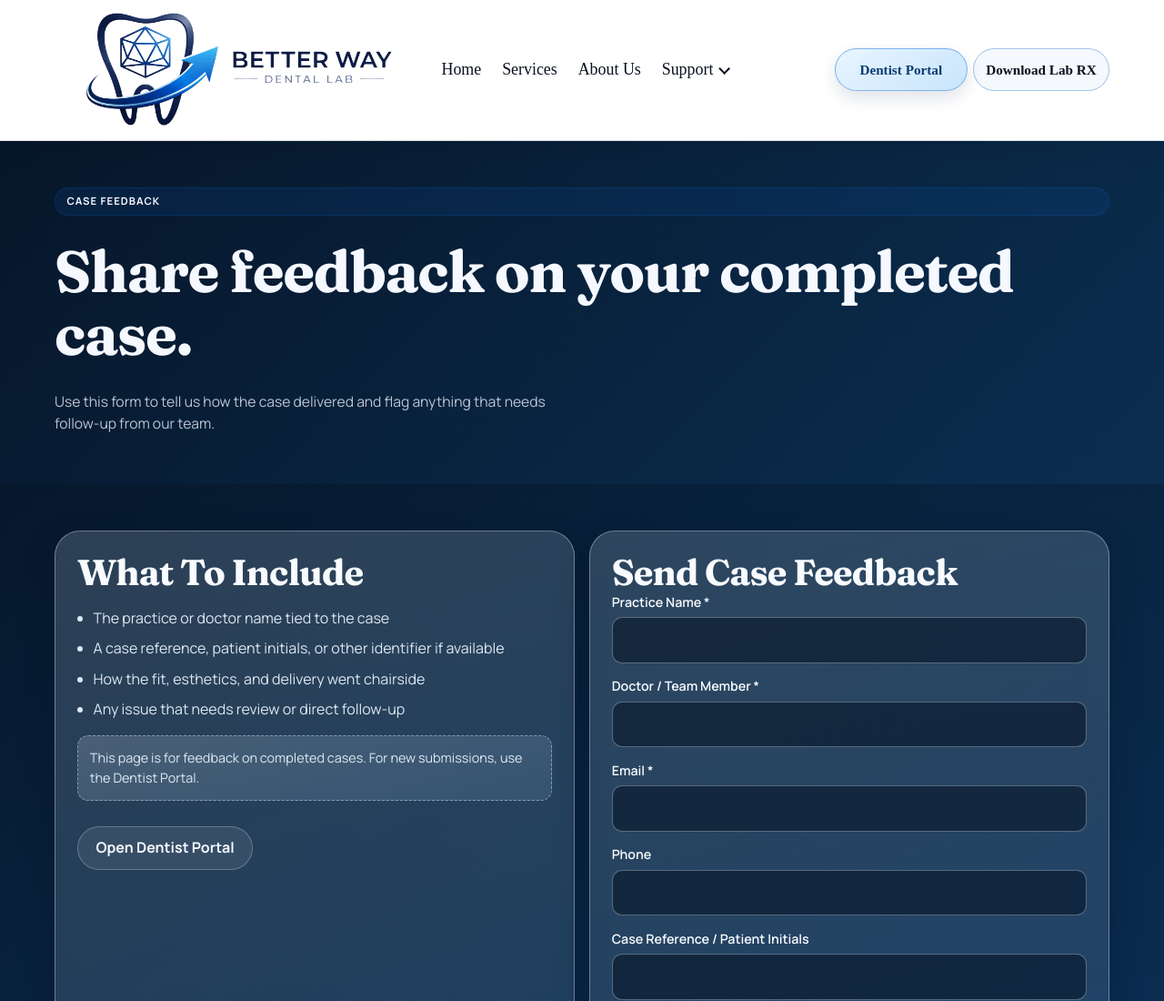
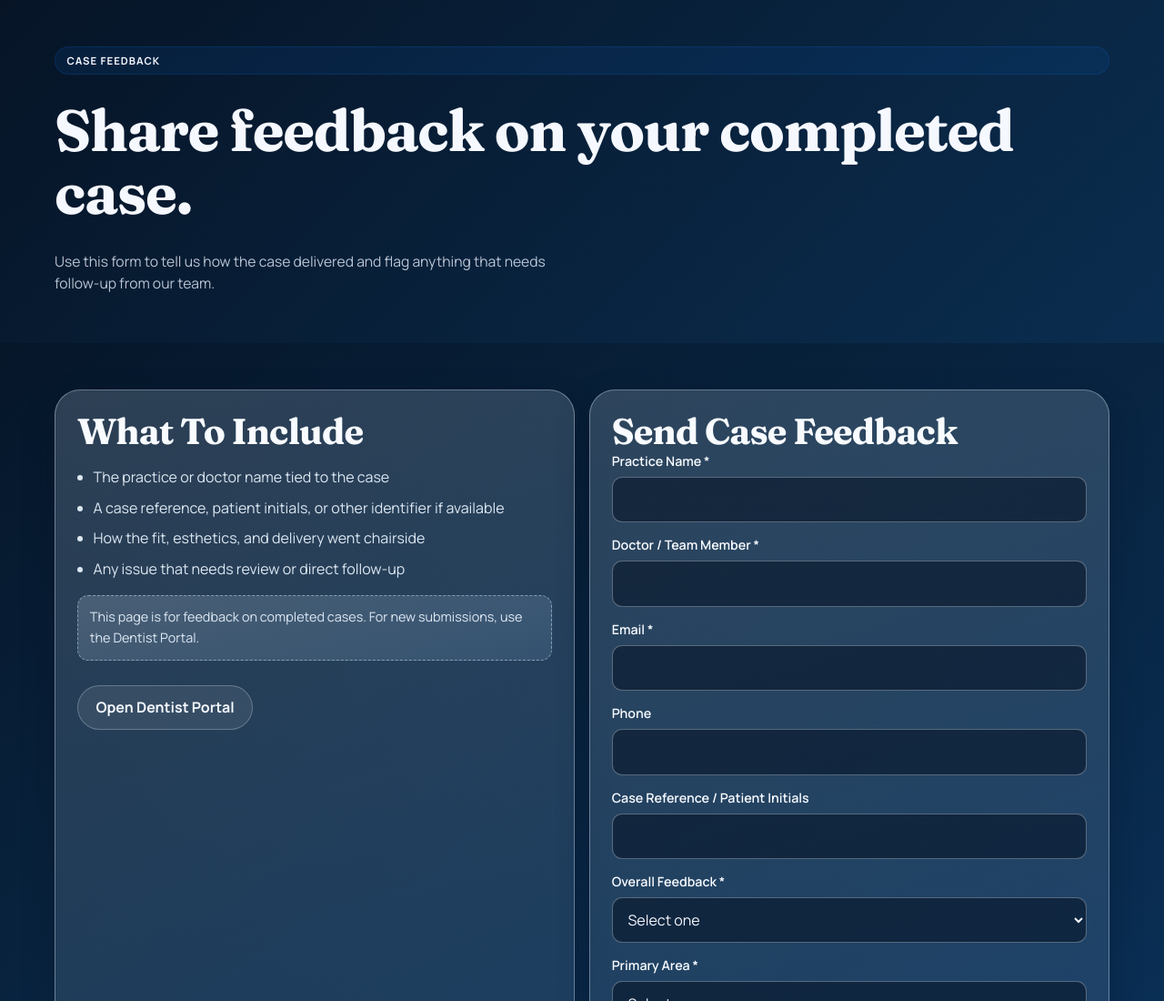
Before and after one commit to scbraddy777/BetterwayDentalLab, a website: page case-feedback.html in a window 1280 px wide. Shown: the top 1100 px of the page at 91% size. Drawn offline with Linux system fonts and the light colour scheme.

Commit message:
Remove header from case feedback page

```diff
--- a/case-feedback.html
+++ b/case-feedback.html
@@ -19,30 +19,6 @@
   <link rel="apple-touch-icon" sizes="180x180" href="/apple-touch-icon.png">
 </head>
 <body data-page="feedback">
-  <header class="site-header">
-    <div class="container nav-wrap">
-      <a aria-label="Better Way Dental Lab home" class="brand brand-logo-link" href="/">
-        <img class="brand-logo brand-logo-wide" src="/assets/images/Reduced%20Logo%20transparent.png" alt="Better Way Dental Lab logo">
-      </a>
-      <nav class="nav-links" aria-label="Primary">
-        <a data-nav="home" href="/index.html">Home</a>
-        <a data-nav="services" href="/services.html">Services</a>
-        <a data-nav="about" href="/about.html">About Us</a>
-        <div class="nav-dropdown" data-nav-dropdown>
-          <button class="nav-dropdown-toggle" type="button" aria-expanded="false" aria-haspopup="true" aria-controls="support-menu" data-nav="terms">Support</button>
-          <div class="nav-dropdown-menu" id="support-menu" role="menu">
-            <a href="/contact.html" role="menuitem">Contact Us</a>
-            <a href="/terms-of-service.html" role="menuitem">Terms of Service</a>
-          </div>
-        </div>
-      </nav>
-      <div class="header-actions">
-      <a class="btn btn-outline btn-portal-header" href="https://betterwayclient.seazona.app/" target="_blank" rel="noopener noreferrer">Dentist Portal</a>
-      <a class="btn btn-outline btn-rx-header" href="/assets/pdfs/BWDL%20RX.pdf" download="BWDL RX.pdf" data-event="click_download_rx_slip">Download Lab RX</a>
-      </div>
-    </div>
-  </header>
-
   <main>
     <section class="page-hero">
       <div class="container section-title" data-reveal>
```
